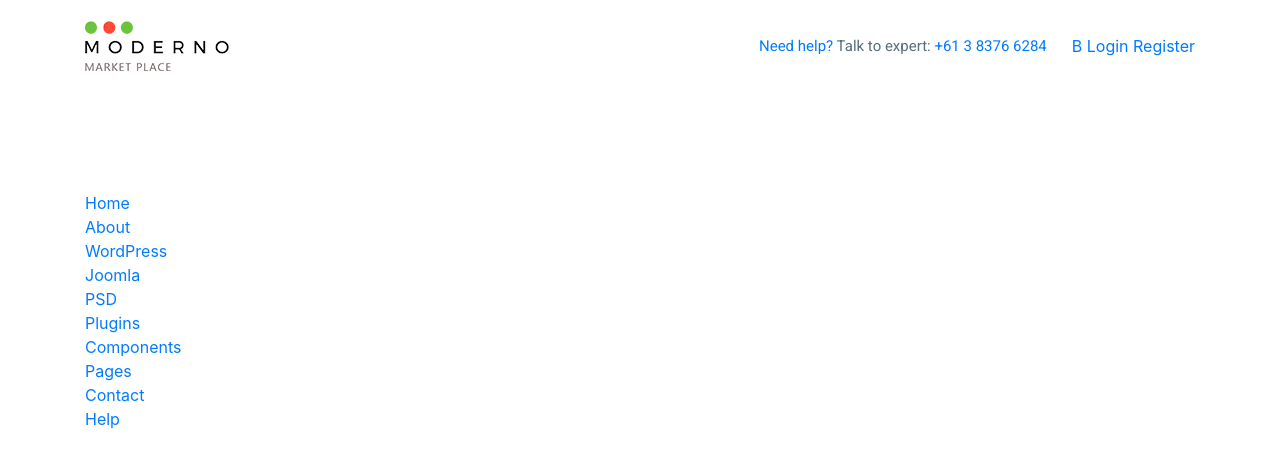
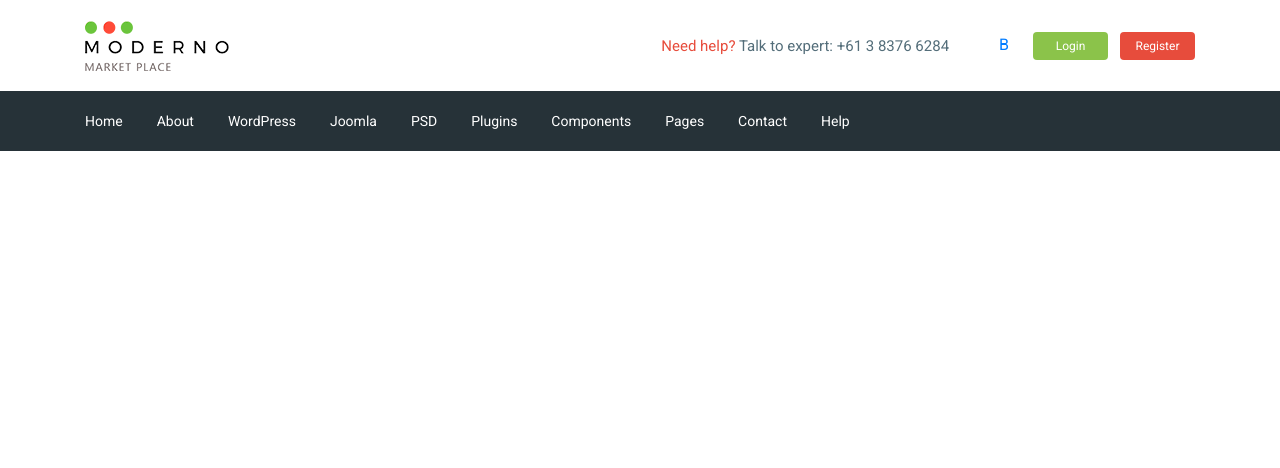
Before and after one commit to kimci621/moderno, a website: page app/index.html in a window 1280 px wide. Drawn offline with nearby package versions, Linux system fonts and the light colour scheme; files that its build step writes are made by us from their sources.

Commit message:
Starting second block

```diff
--- a/app/index.html
+++ b/app/index.html
@@ -26,21 +26,22 @@
                             <span>Need help?</span>
                         </a>
                         Talk to expert:
-                        <a class="text__phone" href="tel:61383766284">
+                        <a href="tel:61383766284">
                             +61 3 8376 6284
                         </a>
                     </div>
                     <div class="header__interact">
                         <a href="#" class="basket">B</a>
-                        <a href="#" class="header__btn">Login</a>
-                        <a href="#" class="header__btn">Register</a>
+                        <a href="#" class="header__btn-green">Login</a>
+                        <a href="#" class="header__btn-red">Register</a>
                     </div>
                 </div>
             </div>
         </div>
         <div class="header__menu">
             <div class="container">
-                <ul class="menu__list">
+                <ul>
+                    <div class="menu__list">
                         <li><a href="#">Home</a></li>
                         <li><a href="#">About</a></li>
                         <li><a href="#">WordPress</a></li>
@@ -51,6 +52,7 @@
                         <li><a href="#">Pages</a></li>
                         <li><a href="#">Contact</a></li>
                         <li><a href="#">Help</a></li>
+                    </div>
                 </ul>
             </div>
         </div>
--- a/app/scss/_global.scss
+++ b/app/scss/_global.scss
@@ -7,19 +7,24 @@ html{
 }
 
 a{
-    display: inline-block;
-    text-decoration: none;
+    display: inline-block !important;
+    text-decoration: none !important;
+    margin: 0 auto;
+    text-align: center !important;
     color: $color-text;
 }
 ul,li{
     margin: 0;
     padding: 0;
-    list-style: none;
+    list-style: none !important;
+}
+li{
+    display: inline-block;
 }
 
 body{
-    margin: 0 auto;
-    font-family: 'Roboto', sans-serif;
+    margin: 0 auto !important;
+    font-family: 'Roboto', sans-serif !important;
 }
 
 .container{
--- a/app/scss/_vars.scss
+++ b/app/scss/_vars.scss
@@ -1 +1,5 @@
 $color-text: #546e7a;
+$color-red: #e74c3c;
+$color-green: #8bc34a;
+$color-white: #ffffff;
+$bg-grey: #263238;
--- a/app/scss/main.scss
+++ b/app/scss/main.scss
@@ -7,29 +7,64 @@
     height: 91px;
     align-items: center; //чтобы все было в центре
 }
-// .header_top__logo{
-
-// }
 .header_top__text{
     margin-left: auto; //перемещает максимально от лево(т.е. к правому)
-    margin-right: 25px;
+    margin-right: 50px;
     font-family: 'Roboto', sans-serif;
     line-height: 24px;
     font-size: 15px;
     color: $color-text;
+        span{
+            color: $color-red;
+        }
+        a{
+            color: $color-text;
+        }
 }
-// .header_top__text span{
-
-// }
-// .text__phone{
-
-// }
-// .header__interact{
-
-// }
+.header__interact{
+    .basket{
+        margin-right: 20px !important;
+    }
+    .header__btn-green{
+        padding: 5px;
+        width: 75px;
+        border-radius: 4px;
+        background-color: $color-green;
+        color: $color-white;
+        font-size: 12px;
+    }
+    .header__btn-red{
+        margin-left: 8px !important;
+        padding: 5px;
+        width: 75px;
+        border-radius: 4px;
+        background-color: $color-red;
+        color: $color-white;
+        font-size: 12px;
+    }
+}
 
 
 
 .header__menu{
-    margin-top: 100px;
+    ul{
+        margin: 0;
+    }
+    background-color: $bg-grey;
+    height: 60px;
+    font-weight: 400;
+    display: flex;
+    align-items: center;
+    .menu__list{
+        a{
+            color: $color-white;
+            font-size: 14px;
+        }
+        li{
+            display: inline-block;
+            & + li{
+                margin-left: 30px;
+            }
+        }
+    }
 }
```
Also changed, not shown: app/img/greenbg.png (added). Lines whose indentation alone changed are shown as unchanged.
